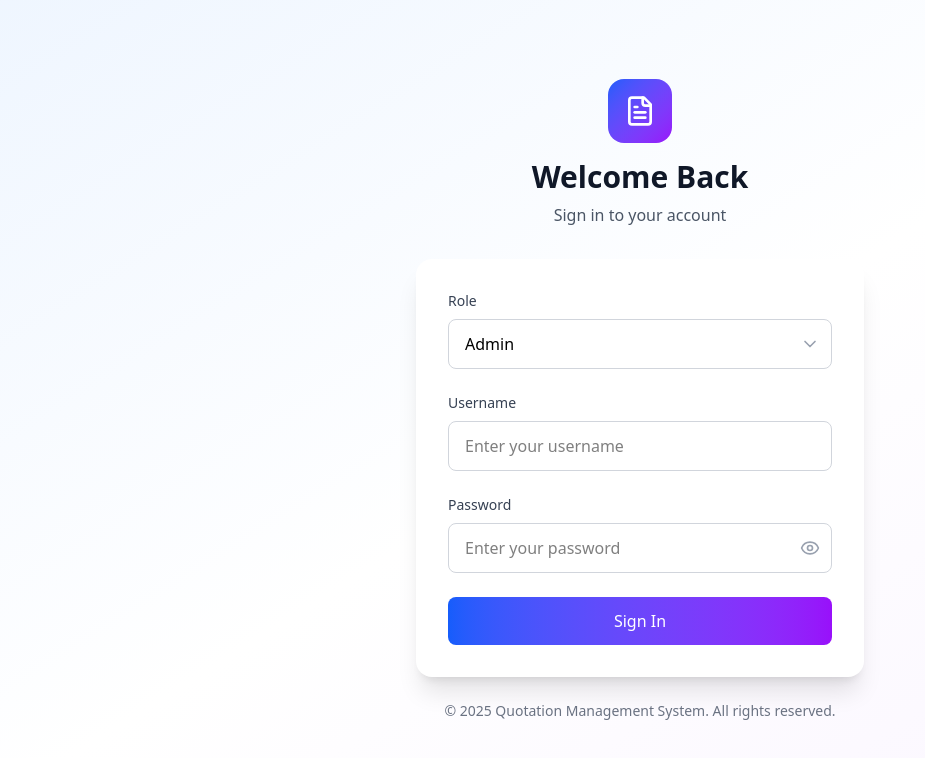
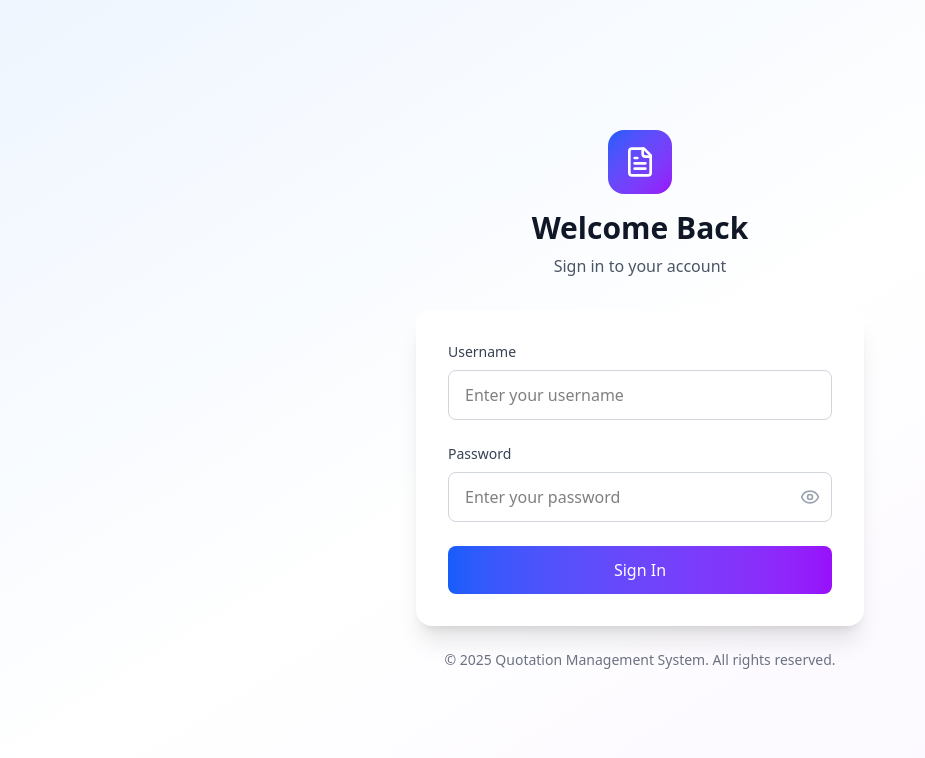
Before and after one commit to Yamansaini0405/QMS, a React (Vite) app: page /login in a window 1280 px wide. Shown: the top 758 px of the page, without its empty margins (0-925 px from the left). Built offline with nearby package versions, Linux system fonts and the light colour scheme.

Commit message:
chore: change login logic

```diff
--- a/src/pages/Login.jsx
+++ b/src/pages/Login.jsx
@@ -3,7 +3,7 @@
 import { useEffect, useState } from "react"
 import { useNavigate } from "react-router-dom"
 import { isTokenValid } from "../utils/auth"
-import { Eye, EyeOff, FileText, ChevronDown } from "lucide-react"
+import { Eye, EyeOff, FileText } from "lucide-react"
 
 const Login = () => {
   const navigate = useNavigate()
@@ -11,17 +11,16 @@ const Login = () => {
   const [formData, setFormData] = useState({
     username: "",
     password: "",
-    role: "admin", // Added role field with default value
   })
   const [errors, setErrors] = useState({})
   const [loading, setLoading] = useState(false)
 
   useEffect(() => {
-    const token = localStorage.getItem("token");
+    const token = localStorage.getItem("token")
     if (isTokenValid(token)) {
-      navigate("/dashboard");
+      navigate("/dashboard")
     }
-  }, []);
+  }, [navigate])
 
   const handleInputChange = (e) => {
     const { name, value } = e.target
@@ -47,9 +46,6 @@ const Login = () => {
     } else if (formData.password.length < 6) {
       newErrors.password = "Password must be at least 6 characters"
     }
-    if (!formData.role) {
-      newErrors.role = "Role is required"
-    }
     setErrors(newErrors)
     return Object.keys(newErrors).length === 0
   }
@@ -62,13 +58,9 @@ const Login = () => {
     }
 
     setLoading(true)
-    console.log("username:", formData.username)
-      console.log("password:", formData.password)
+
     try {
-      const apiEndpoint =
-        formData.role === "admin"
-          ? "https://api.nkprosales.com/accounts/api/admin/login/"
-          : "https://api.nkprosales.com/accounts/api/salesperson/login/"
+      const apiEndpoint = "https://api.nkprosales.com/accounts/api/staff/login/"
 
       const response = await fetch(apiEndpoint, {
         method: "POST",
@@ -82,7 +74,9 @@ const Login = () => {
       })
 
       if (!response.ok) {
-        throw new Error("Invalid username or password")
+        const errorData = await response.json().catch(() => null);
+        const errorMessage = errorData?.detail || "Invalid username or password";
+        throw new Error(errorMessage);
       }
 
       const data = await response.json()
@@ -91,7 +85,6 @@ const Login = () => {
       localStorage.setItem("role", data.data.user.role)
       localStorage.setItem("refreshToken", data.tokens.refresh)
 
-      // formData.role === "admin" ? navigate("/dashboard") : navigate("/salesperson")
       navigate("/dashboard")
     } catch (error) {
       setErrors({
@@ -114,8 +107,6 @@ const Login = () => {
           <p className="text-gray-600">Sign in to your account</p>
         </div>
 
-
-
         {/* Login Form */}
         <div className="bg-white rounded-2xl shadow-xl p-8">
           <form onSubmit={handleSubmit} className="space-y-6">
@@ -126,27 +117,6 @@ const Login = () => {
               </div>
             )}
 
-            <div>
-              <label htmlFor="role" className="block text-sm font-medium text-gray-700 mb-2">
-                Role
-              </label>
-              <div className="relative">
-                <select
-                  id="role"
-                  name="role"
-                  value={formData.role}
-                  onChange={handleInputChange}
-                  className={`w-full px-4 py-3 pr-10 border rounded-lg focus:ring-2 focus:ring-blue-500 focus:border-blue-500 transition-colors duration-200 appearance-none bg-white ${
-                    errors.role ? "border-red-300 bg-red-50" : "border-gray-300"
-                  }`}
-                >
-                  <option value="admin">Admin</option>
-                  <option value="salesperson">Salesperson</option>
-                </select>
-                <ChevronDown className="absolute right-3 top-1/2 transform -translate-y-1/2 w-5 h-5 text-gray-400 pointer-events-none" />
-              </div>
-              {errors.role && <p className="mt-1 text-sm text-red-600">{errors.role}</p>}
-            </div>
 
             {/* Username Field */}
             <div>
```
